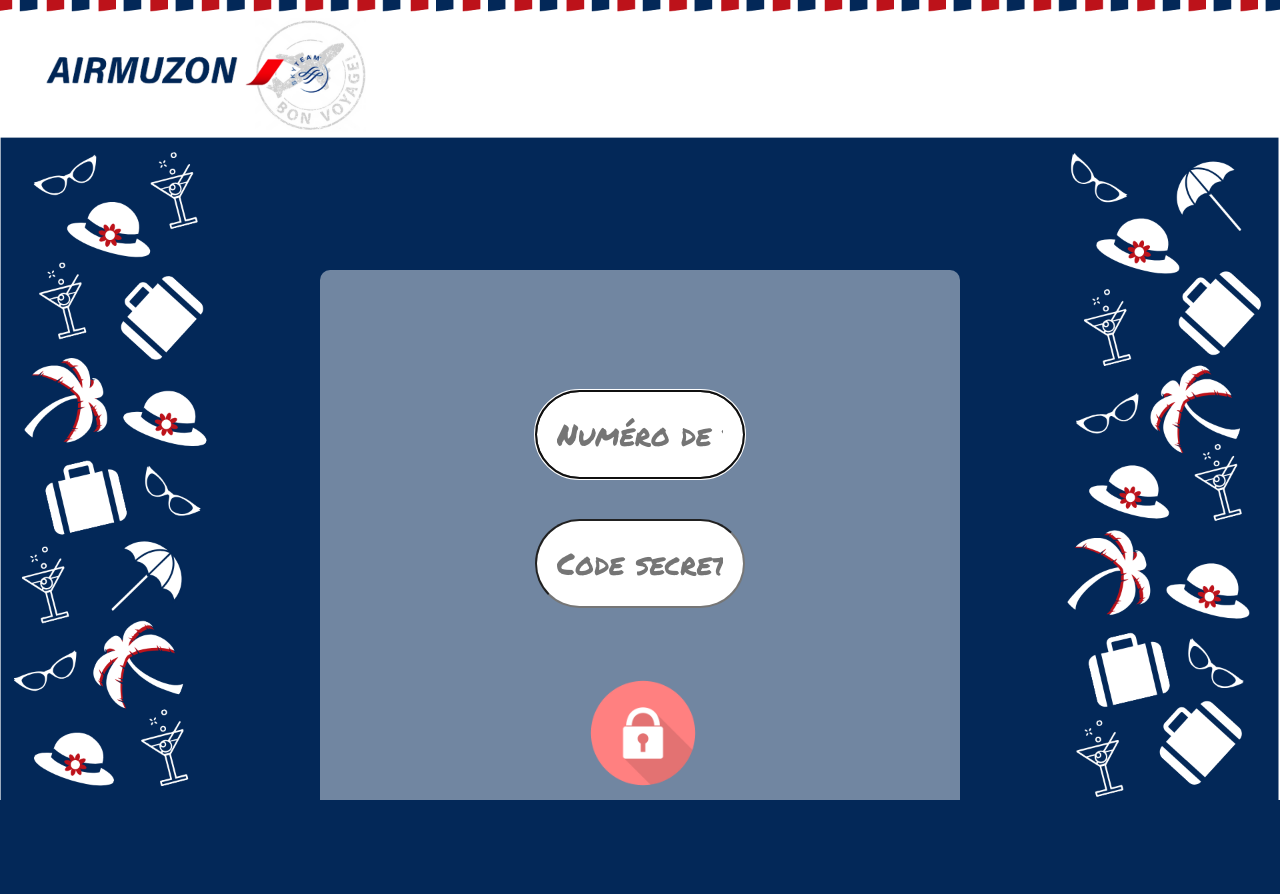
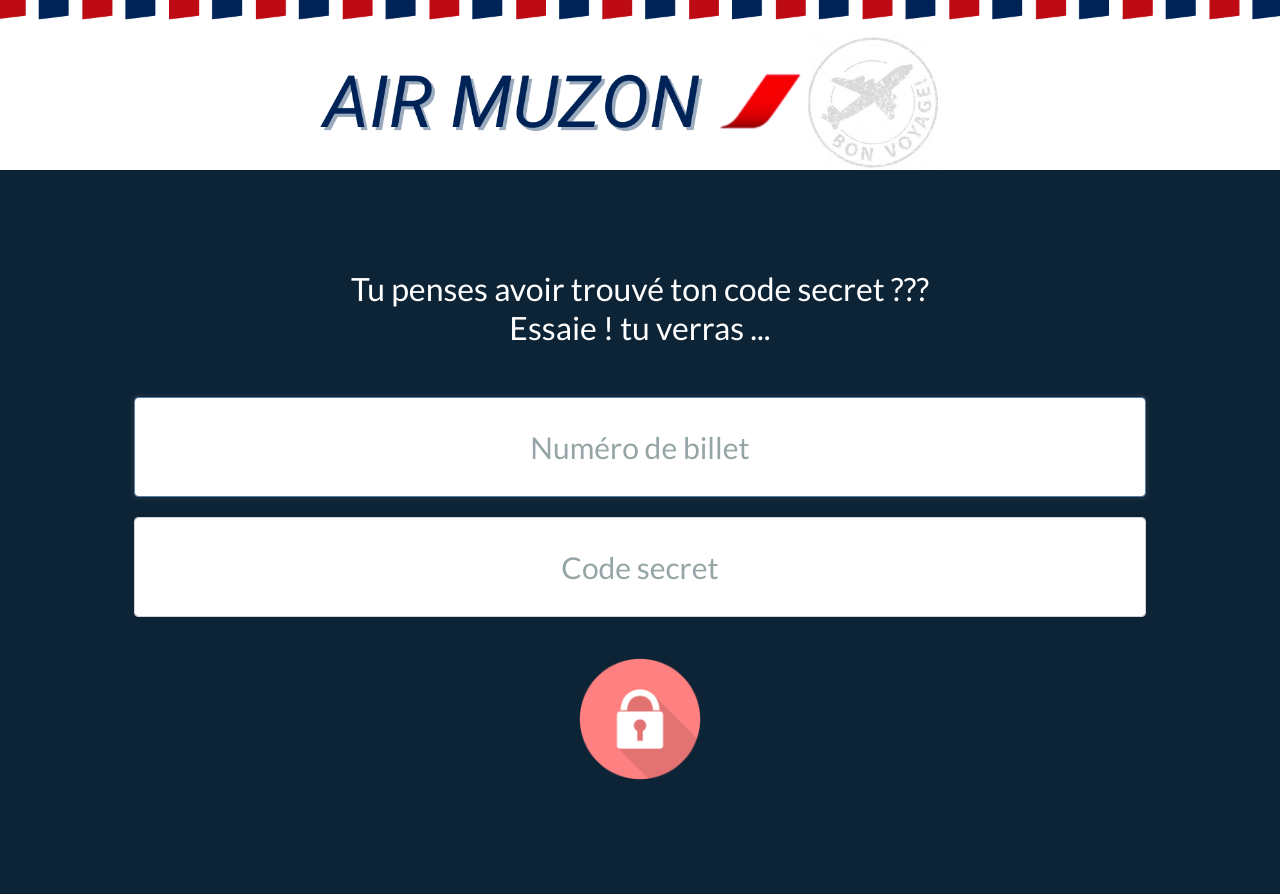
Before and after one commit to marinac16/birthdayApp, a Symfony app: template templates/security/login.html.twig in a window 1280 px wide. Shown: the top 894 px of the page. Before the commit the page ends 800 px from the top, so only its background shows below. Run offline with Twig, Linux system fonts and the light colour scheme; the template is opened without the code that fills it, so the values that code supplies are empty; some libraries are stand-ins or nearby versions.

Commit message:
mode mobile

```diff
--- a/public/css/style.css
+++ b/public/css/style.css
@@ -1,143 +1,103 @@
-/*=============================================*/
 
-@font-face { 	font-family: "Oswald"; 	src: url('../font/Oswald/Oswald-VariableFont_wght.ttf'); }
-@font-face { 	font-family: "Spicy Rice"; 	src: url('../font/Spicy_Rice/SpicyRice-Regular.ttf'); }
-@font-face { 	font-family: "Permanent Maker"; 	src: url('../font/Permanent_Marker/PermanentMarker-Regular.ttf'); }
-@font-face { 	font-family: "Montserrat"; 	src: url('../font/Montserrat/Montserrat-Black.ttf'); }
-@font-face { 	font-family: "Amaranth"; 	src: url('../font/Amaranth/Amaranth-Regular.ttf'); }
+/* ********** GENERAL *********** */
 
-
-/*==================    HTML     ===========================*/
-
-html {
-    position: fixed;
-    width: 100%;
-    height: 100%;
+body {
+    background-color: #0d2437;
+    color: white;
 
 }
-/*==================    BODY     ===========================*/
-body {
-    background-image: url("../images/background/backgroundHD.png");
-    background-repeat: no-repeat;
-    background-attachment: fixed;
-    background-size: cover;
-    font-family: Amaranth, Verdana, Arial, Helvetica, sans-serif;
+
+.main {
+    padding: 100px 30px;
+}
+
+.img-header {
+    width: 100%;
+}
+
+.container-principal {
+    background-color: rgba(255, 255, 255, 0.16);
+    padding: 20px;
+}
+
+.btn-ok {
+    height: 50px;
+    width: 250px;
+    font-size: larger;
 }
 
 
-/*==================    MAIN     ===========================*/
-.main {
+/* ********** LOGIN *********** */
+
+.cont-login {
+    display: flex;
+    flex-direction: column;
+}
+
+.cadenas {
+    width: 150px;
+}
+
+.form-control {
+    margin: 20px 0;
+    text-align: center;
+    height: 100px;
+    font-size: 30px;
 
 }
+.form-group{
+    text-align: center;
+}
 
-.block-white {
-    background-color: rgba(255,255,255,0.44);
-    height: 600px;
-    margin-top: 270px;
-    padding-top: 20px;
-    border-radius: 10px;
+.cont-citation, .cont-question {
+    margin-bottom: 50px;
+}
+.cont-question{
+    text-align: center;
+}
+.film {
+    text-align: end;
+}
+
+/* ********** INDEX *********** */
+
+.bonjour {
+    text-align: center;
+    margin-bottom: 40px;
+}
+
+/* ********** PAGE CHOIX *********** */
+
+.titre{
+    text-align: center;
+}
+
+.conteneur-principal-vote {
+    margin: 100px 0;
+    display: flex;
+    flex-wrap: wrap;
+    justify-content: space-around;
+}
+
+.cont-choix{
+    margin-bottom: 50px;
+}
+
+.conteneur-img-label{
+    text-align: center;
 }
 
 
-/*==================    PAGE LOGIN     ===========================*/
 
-.form-login{
-    margin-right: 200px;
-    margin-left: 200px;
-    margin-top: 80px;
-    font-family: Permanent Maker, Verdana, Arial, Helvetica, sans-serif;
-
+.img-destination{
+    width: 300px;
+    height: 300px;
 }
-
-.form-login h1 {
-    text-align: center;
-}
-.form-input {
-    margin-top: 20px;
-    margin-bottom: 20px;
-    padding: 20px;
-    width: 100%;
-    text-align: center;
-    border-radius: 50px;
-    font-size: 30px;
-}
-.btn-login{
-    width: 150px;
-    height: 150px;
-}
-.cadenas{
-    width: 130px;
-    height: 130px;
-}
-
-/*==================    PAGE VOTE      ===========================*/
-
-.conteneur-principal-vote{
-    display: flex;
-    flex-wrap: wrap;
-    justify-content:space-between;
-    margin-left: 50px;
-    margin-right: 50px;
-    margin-top: 5%;
-    margin-bottom: 7%;
-}
-.conteneur-img-label {
-    margin-left: 10px;
-    margin-right: 10px;
-    padding-bottom: 10px;
-    font-family: Permanent Maker, Verdana, Arial, Helvetica, sans-serif;
-    color: #f0f0f0;
-    text-align: center;
-    background-color: #0d0d0d;
-}
-.label-destination{
-    margin-top: 20px;
-}
-.titre{
-    text-align: center;
-    background-color: #ad0015;
-    color: #ffffff;
-    margin: 20px 100px 0px 100px;
-    padding: 15px 0px 10px 0px;
-    border-radius: 30px;
-}
-.btn-vote{
-    margin-top: 50px;
-    margin-right: auto;
-    margin-left: auto;
-}
-
-
-/*==================    Images      ===========================*/
-.img-destination{
-    width: 200px;
-}
-
-.img-cap{
-    display: block;
-    max-height: 450px;
-    margin-right: auto;
-    margin-left: auto;
-}
-
-/*==================    PLACEMENTS      ===========================*/
-
-/*==================    BOUTONS      ===========================*/
 
 .btn-emplacement{
     text-align: center;
-    margin-top: 30px;
-
-}
-.btn-principal{
-    background-color: rgba(228, 226, 232, 0.83);
-    color: #ad0015;
-    border-radius: 20px;
-    padding: 10px;
-    width: 30%;
-    font-weight:bold;
-    font-size: 20px;
 }
 
-
-/*==================    ICONES      ===========================*/
+.cont-error{
+    text-align: center;
+}
--- a/templates/base.html.twig
+++ b/templates/base.html.twig
@@ -8,26 +8,38 @@
     <script src="https://cdn.jsdelivr.net/npm/popper.js@1.16.0/dist/umd/popper.min.js" integrity="sha384-Q6E9RHvbIyZFJoft+2mJbHaEWldlvI9IOYy5n3zV9zzTtmI3UksdQRVvoxMfooAo" crossorigin="anonymous"></script>
     <script src="https://stackpath.bootstrapcdn.com/bootstrap/4.4.1/js/bootstrap.min.js" integrity="sha384-wfSDF2E50Y2D1uUdj0O3uMBJnjuUD4Ih7YwaYd1iqfktj0Uod8GCExl3Og8ifwB6" crossorigin="anonymous"></script>
     <script defer src="{{asset('librairies/fontawesome/js/all.js')}}"></script> <!--load all styles -->
+    <script src="https://cdn.jsdelivr.net/npm/chart.js@2.8.0"></script>
     <title>{% block title %}Welcome!{% endblock %}</title>
     {% block stylesheets %}
+        <link href="https://bootswatch.com/4/flatly/bootstrap.min.css" rel="stylesheet">
         <link href="{{asset('librairies/fontawesome/css/all.css')}}" rel="stylesheet">
-        <link rel="stylesheet" href="https://stackpath.bootstrapcdn.com/bootstrap/4.4.1/css/bootstrap.min.css" integrity="sha384-Vkoo8x4CGsO3+Hhxv8T/Q5PaXtkKtu6ug5TOeNV6gBiFeWPGFN9MuhOf23Q9Ifjh" crossorigin="anonymous">
+
         <link rel="stylesheet" href="{{ asset('css/style.css') }}">
     {% endblock %}
 </head>
 <body>
 <div class="header">
-    {# <h1 class="bonjour">Bonjour {{ user.name }}</h1> #}
-</div>
-<div class="main container-fluid">
+    {% block header %}
+        {% include('inc/header.html.twig') %}
+    {% endblock %}
+    </div>
+<div class="main">
     <div class="row">
-        <div class="col-3"></div>
-        <div class="col-6 block-white">
+        <div class="col-md-1"></div>
+
+        <div class="col-md-10">
             {% block body %}{% endblock %}
         </div>
-        <div class="col-3"></div>
+        <div class="col-md-1"></div>
+
+
     </div>
 
+</div>
+<div class="footer">
+    {% block footer %}
+        {% include('inc/footer.html.twig') %}
+    {% endblock %}
 </div>
 
 {% block javascripts %}
--- /dev/null
+++ b/templates/inc/footer.html.twig
@@ -0,0 +1,5 @@
+<div class="row">
+    <div class="col-md-12">
+        <img class ="img-header" src={{asset("images/img/footer.png")}}>
+    </div>
+</div>
--- /dev/null
+++ b/templates/inc/header.html.twig
@@ -0,0 +1,5 @@
+<div class="row">
+    <div class="col-md-12">
+        <img class ="img-header" src={{asset("images/img/header.png")}}>
+    </div>
+</div>
--- a/templates/security/login.html.twig
+++ b/templates/security/login.html.twig
@@ -1,32 +1,53 @@
 {% extends 'base.html.twig' %}
 
-{% block title %}Log in!{% endblock %}
+{% block title %}Connect{% endblock %}
 
 {% block body %}
 
-    <div class="form-login">
+
+    {% if app.user %}
+        <div class="mb-3">
+            L'utilisateur {{ app.user.username }} est encore connecté... <a
+                    href="{{ path('app_logout') }}">Déconnexion</a>
+        </div>
+    {% endif %}
+
     <form method="post">
         {% if error %}
             <div class="alert alert-danger">{{ error.messageKey|trans(error.messageData, 'security') }}</div>
         {% endif %}
 
-    {% if app.user %}
-        <div class="mb-3">
-            You are logged in as {{ app.user.username }}, <a href="{{ path('app_logout') }}">Logout</a>
+        {% if app.user == false %}
+
+            <div class="cont-question">
+                <h3>Tu penses avoir trouvé ton code secret ???
+                <br>
+                    Essaie ! tu verras ...
+                </h3>
             </div>
-    {% endif %}
 
-    {#<h1 class="h3 mb-3 font-weight-normal">J'ai trouvé le code secret !</h1>#}
-    <input type="text" name="numBillet" id="inputNumBillet" class="form-input" placeholder="Numéro de billet" required autofocus>
-    <input type="password" name="password" id="inputPassword" class="form-input" placeholder="Code secret" required>
+            <div class="form-group">
+                <div class="fieldset">
+                    <input type="text" name="numBillet" id="inputNumBillet" class="form-control"
+                           placeholder="Numéro de billet" required autofocus>
+                    <input type="password" name="password" id="inputPassword" class="form-control"
+                           placeholder="Code secret"
+                           required>
 
                     <input type="hidden" name="_csrf_token"
                            value="{{ csrf_token('authenticate') }}"
                     >
 
-    <div class="btn-emplacement">
-        <button class="btn btn-login" type="submit"><img src="{{ asset('images/img/cadena.png') }}" class="cadenas" alt="cadenas"></button>
+                    <button class="btn btn-login" type="submit">
+                        <img src="{{ asset('images/img/cadena.png') }}" class="cadenas" alt="cadenas">
+                    </button>
                 </div>
+
+
+            </div>
+
+        {% endif %}
     </form>
-    </div>
+
+
 {% endblock %}
```
Also changed, not shown: src/Controller/AdminController.php (added, +47 -0 lines), src/Controller/DefaultController.php (+17 -1 lines), src/Services/CalculDesVotes.php (added, +79 -0 lines), templates/admin/index.html.twig (added, +67 -0 lines), templates/default/choix.html.twig (+12 -11 lines), templates/default/error.html.twig (added, +15 -0 lines), templates/default/index.html.twig (+8 -3 lines), templates/default/remerciement.html.twig (+7 -5 lines), public/images/img/header.png (added), public/images/img/merci.png (added). Lines whose indentation alone changed are shown as unchanged.
